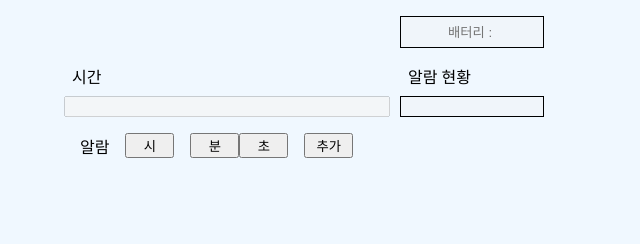
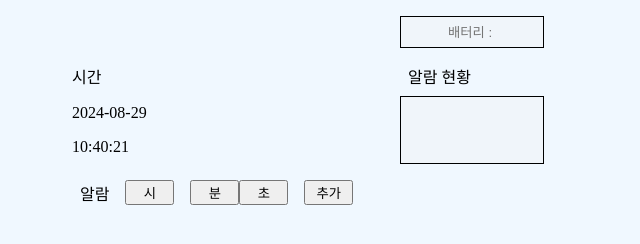
Before and after one commit to K-Bokyung/Clock_with_JS, a plain HTML site: page index.html in a window 1280 px wide. Shown: the whole page, without its empty margins (0-640 px from the left). Drawn offline with Linux system fonts and the light colour scheme.

Commit message:
add: 오늘 날짜 출력 기능과 실시간 현재 시간을 보여주는 기능 추가

```diff
--- a/index.html
+++ b/index.html
@@ -4,8 +4,8 @@
     <meta charset="UTF-8" />
     <meta name="viewport" content="width=device-width, initial-scale=1.0" />
     <link rel="stylesheet" href="./css/style.css" />
-    <script type="module" src="./src/main.js"></script>
-    <!-- Fontawsome -->
+    <script type="text/javascript" src="./src/main.js"></script>
+<!-- Fontawsome -->
     <link
       rel="stylesheet"
       href="https://cdnjs.cloudflare.com/ajax/libs/font-awesome/6.6.0/css/all.min.css"
@@ -15,21 +15,24 @@
     />
     <title>시계</title>
   </head>
-  <body>
+  <body onload="startTime()">
+      <!-- 배터리 -->
       <div class="battery">
         <span class="bettery__blank"></span>
         <input type="text" id="bettery__percent" placeholder="배터리 : " disabled>
       </div>
+      <!-- 정보들 -->
       <div class="informations">
+        <!-- 시간 -->
         <div class="informations__time">
-          <!-- 시간 -->
           <span>시간</span>
-          <input type="text" id="time_now" disabled>
+          <span id="today_date"></span>
+          <span id="today_time"></span>
         </div>
         <!-- 알람 현황 -->
         <div class="informations__alarm">
           <span>알람 현황</span>
-          <input type="text" id="alarm_list" disabled>
+          <input type="text" id="alarm_list" value="" disabled>
         </div>
       </div>
       <!-- 알람 -->
--- a/src/main.js
+++ b/src/main.js
@@ -1 +1,31 @@
-let time = document.getElementById('time_now');
+// 시간 표시 함수
+function startTime() {
+  const todayTime = new Date();
+  // 날짜
+  let y = todayTime.getFullYear();
+  let mon = todayTime.getMonth() + 1;
+  let d = todayTime.getDate();
+  mon = checkTime(mon);
+  d = checkTime(d);
+  let date = y + '-' + mon + '-' + d;
+  document.getElementById('today_date').innerHTML = date;
+
+  // 시간
+  let h = todayTime.getHours();
+  let m = todayTime.getMinutes();
+  let s = todayTime.getSeconds();
+  m = checkTime(m);
+  s = checkTime(s);
+  let time = h + ':' + m + ':' + s;
+  document.getElementById('today_time').innerHTML = time;
+
+  setTimeout(startTime, 1000);
+}
+
+function checkTime(i) {
+  // 10보다 작은 숫자 앞에 '0'을 붙임
+  if (i < 10) {
+    i = '0' + i;
+  }
+  return i;
+}
```
